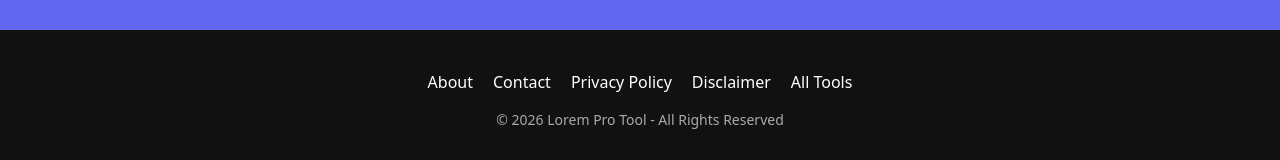
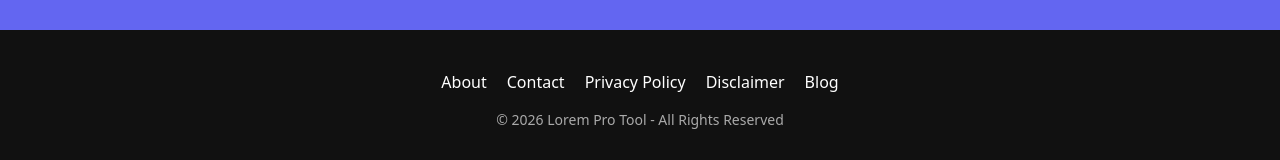
Before and after one commit to Ravs10/lorem-pro-tool, a Next.js app: page / in a window 1280 px wide. Shown: the part 1245-1405 px from the top of the page. Built offline with nearby package versions, Linux system fonts and the light colour scheme; no server answers; the database is empty.

Commit message:
Replace 'All Tools' link with 'Blog' link in Footer

```diff
--- a/app/components/Footer.js
+++ b/app/components/Footer.js
@@ -1,3 +1,4 @@
+
 import Link from "next/link";
 
 export default function Footer(){
@@ -8,7 +9,7 @@ export default function Footer(){
         <Link href="/contact" style={{color:"white",textDecoration:"none"}}>Contact</Link>
         <Link href="/privacy" style={{color:"white",textDecoration:"none"}}>Privacy Policy</Link>
         <Link href="/disclaimer" style={{color:"white",textDecoration:"none"}}>Disclaimer</Link>
-        <Link href="/tools" style={{color:"white",textDecoration:"none"}}>All Tools</Link>
+        <Link href="/blog" style={{color:"white",textDecoration:"none"}}>Blog</Link>
       </div>
       <p style={{fontSize:"14px"}}>© {new Date().getFullYear()} Lorem Pro Tool - All Rights Reserved</p>
     </footer>
```
